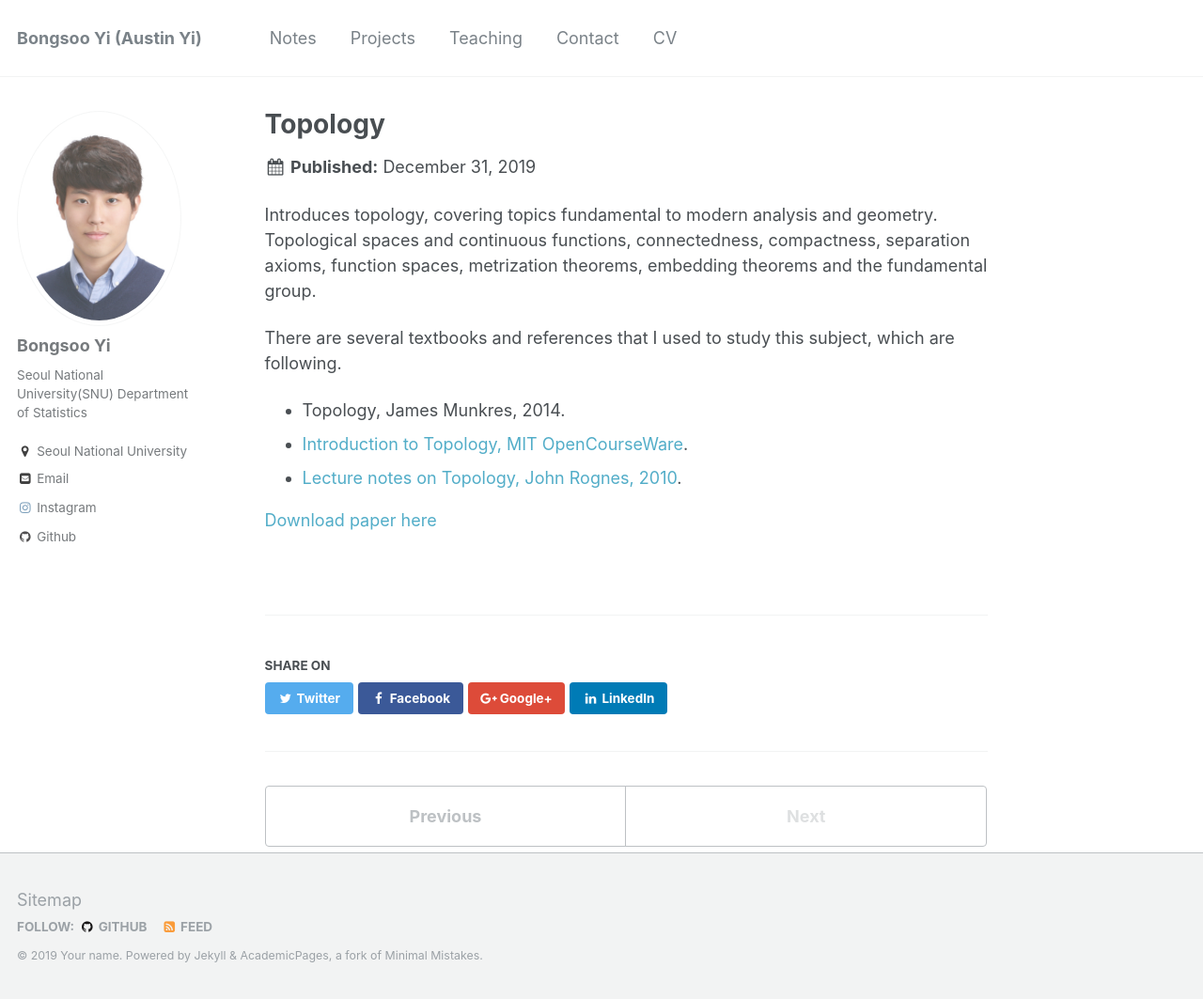
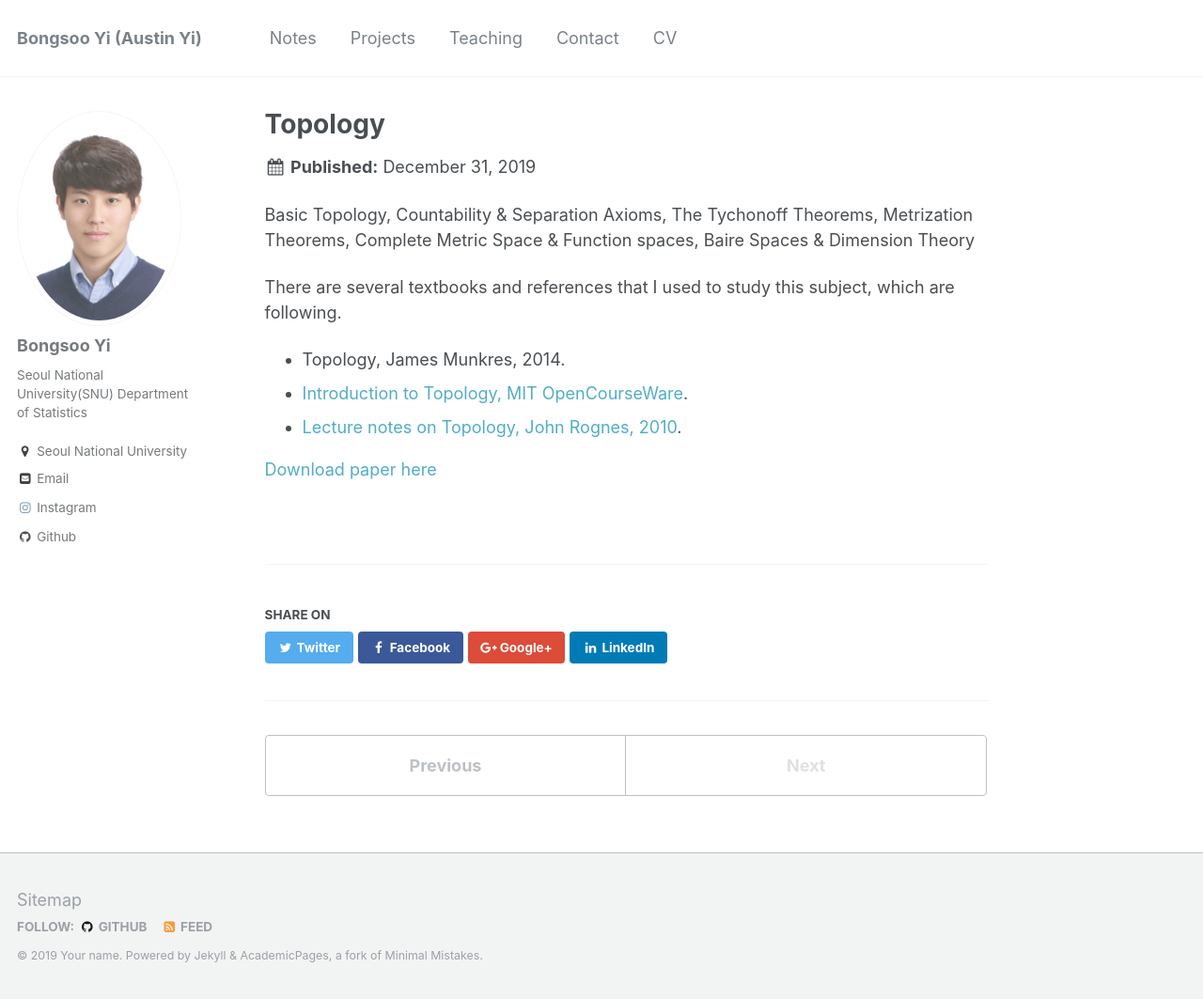
Before and after one commit to austinyi/austinyi.github.io, a Jekyll site: the page built from _publications/2019-12-31-topology.md, in a window 1280 px wide and 1063 px high. Shown: the whole window at 94% size. Built offline with Jekyll 4.4.1, drawn with Linux system fonts in a browser that asks for light colours.

Commit message:
Update 2019-12-31-topology.md

```diff
--- a/_publications/2019-12-31-topology.md
+++ b/_publications/2019-12-31-topology.md
@@ -8,7 +8,7 @@ paperurl:
 
 ---
 
-Introduces topology, covering topics fundamental to modern analysis and geometry. Topological spaces and continuous functions, connectedness, compactness, separation axioms, function spaces, metrization theorems, embedding theorems and the fundamental group.
+Basic Topology, Countability & Separation Axioms, The Tychonoff Theorems, Metrization Theorems, Complete Metric Space & Function spaces, Baire Spaces & Dimension Theory
 
 There are several textbooks and references that I used to study this subject, which are following.
 * Topology, James Munkres, 2014.
```
